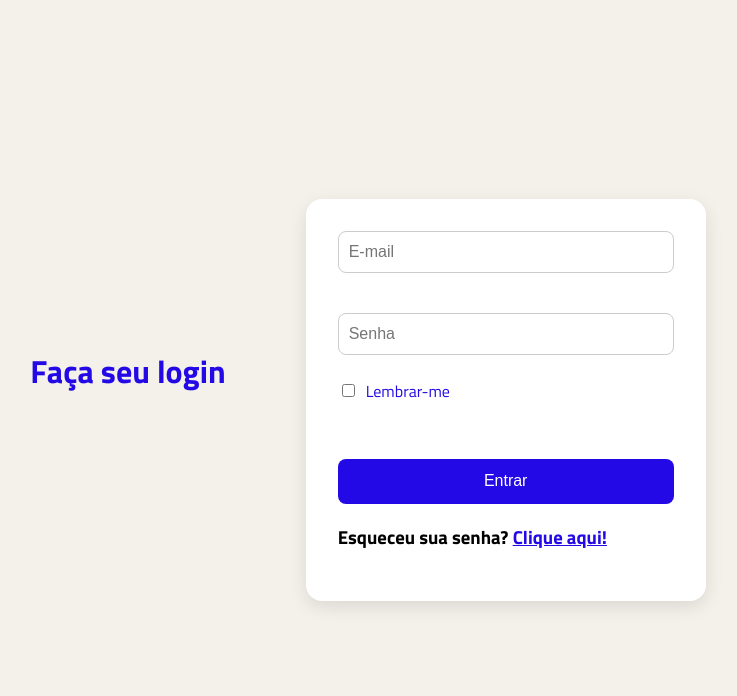
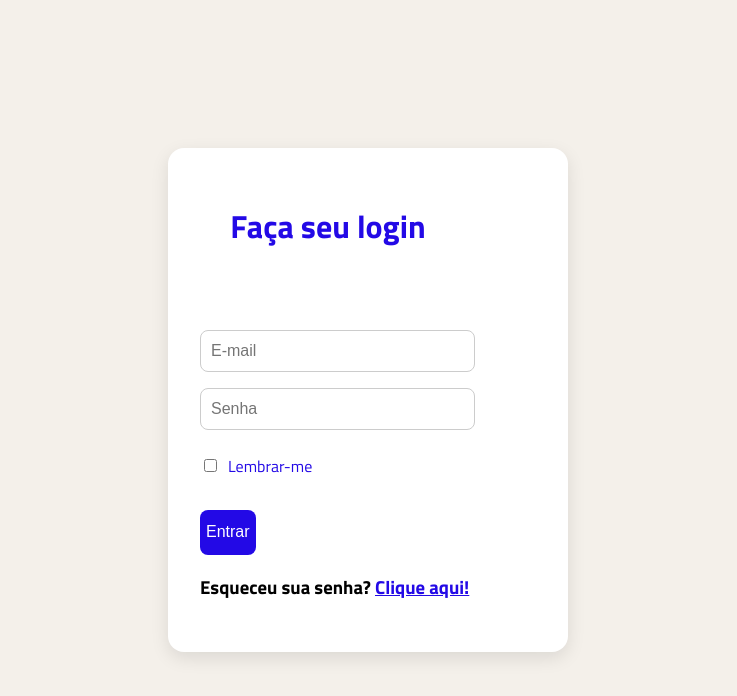
Before and after one commit to WiniCarvalho/pagina_login, a plain HTML site: page index.html in a window 1280 px wide. Shown: the whole page, without its empty margins (272-1009 px from the left). Drawn offline with Linux system fonts and the light colour scheme.

Commit message:
Update index.html

```diff
--- a/index.html
+++ b/index.html
@@ -1,43 +1,47 @@
 <!DOCTYPE html>
 <html lang="pt-BR">
 <head>
-  <meta charset="UTF-8">
-  <meta name="viewport" content="width=device-width, initial-scale=1.0">
+  <meta charset="UTF-8" />
+  <meta name="viewport" content="width=device-width, initial-scale=1" />
   <title>Login</title>
-  <link rel="stylesheet" href="styles.css">
+  <link rel="stylesheet" href="styles.css" />
+  <link href="https://fonts.googleapis.com/css2?family=Titillium+Web:ital,wght@0,200;0,300;0,400;0,600;0,700;0,900;1,200;1,300;1,400;1,600;1,700&display=swap" rel="stylesheet" />
 </head>
 <body>
+  <main class="input-container">
     <h1 class="titulo">Faça seu login</h1>
-    <div class="input-container">
+    <form>
       <input
         class="nome"
         type="email"
         name="nome"
         size="25"
         placeholder="E-mail"
+        required
       />
-<br>
+
       <input
         class="senha"
         type="password"
         name="senha"
         size="25"
         placeholder="Senha"
->
+        required
+      />
+
       <label class="lembrar-label">
         <input
           class="lembrar-checkbox"
           type="checkbox"
           name="lembrar"
-
->
+        />
         Lembrar-me
       </label>
-<br>
-    <button class="enviar">Entrar</button>
+
+      <button type="submit" class="enviar">Entrar</button>
 
       <h3>Esqueceu sua senha? <a href="#" style="color: rgb(35, 9, 230);">Clique aqui!</a></h3>
-
-    </div>
+    </form>
+  </main>
 </body>
 </html>
```
Lines whose indentation alone changed are shown as unchanged.
